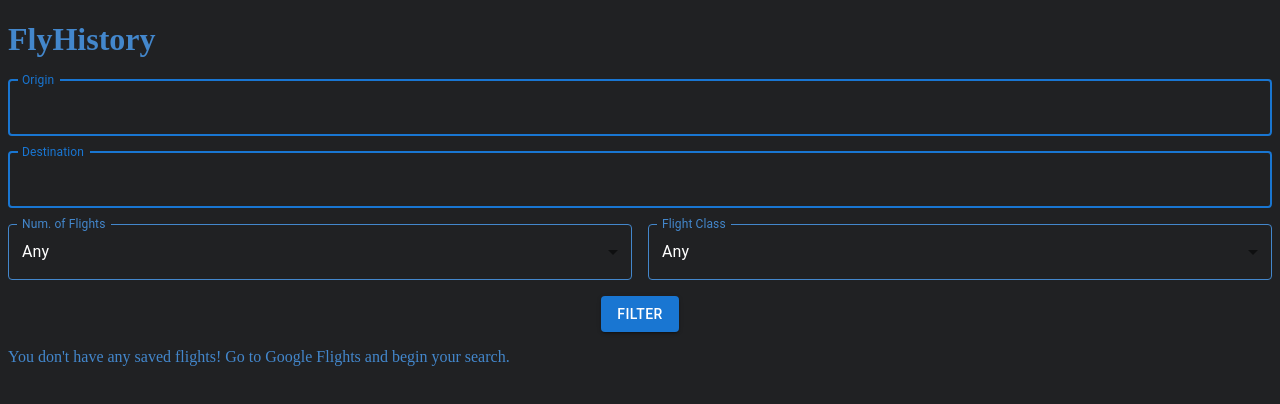
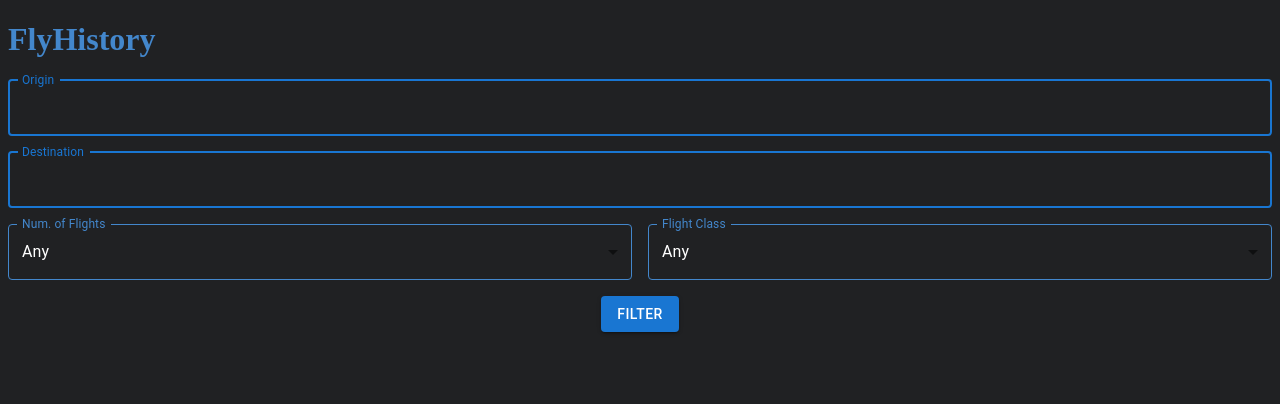
Before and after one commit to bradyz314/FlyHistory, a React (Create React App) app: page / in a window 1280 px wide. Shown: the top 404 px of the page. Built offline with nearby package versions, Linux system fonts and the light colour scheme.

Commit message:
Change trip list to just map over the elements

```diff
--- a/src/components/TripList.tsx
+++ b/src/components/TripList.tsx
@@ -7,21 +7,15 @@ interface TripListProps {
 
 export default function TripList({trips, onDelete} : TripListProps) {
     return (
+        <div className='trip-list'>
+            {trips.map((data) => (
                 <>
-            {trips.length > 0 ? (
-                <div>
-                    {trips.map((data) => (
                     <TripItem
                         tripData={data}
                         onDelete={onDelete}
                     />
+                </>
             ))}
         </div>
-            ) : (
-                <p>
-                    You don't have any saved flights! Go to Google Flights and begin your search.
-                </p>
-            )}
-        </>
     )
 }
```
Lines whose indentation alone changed are shown as unchanged.
